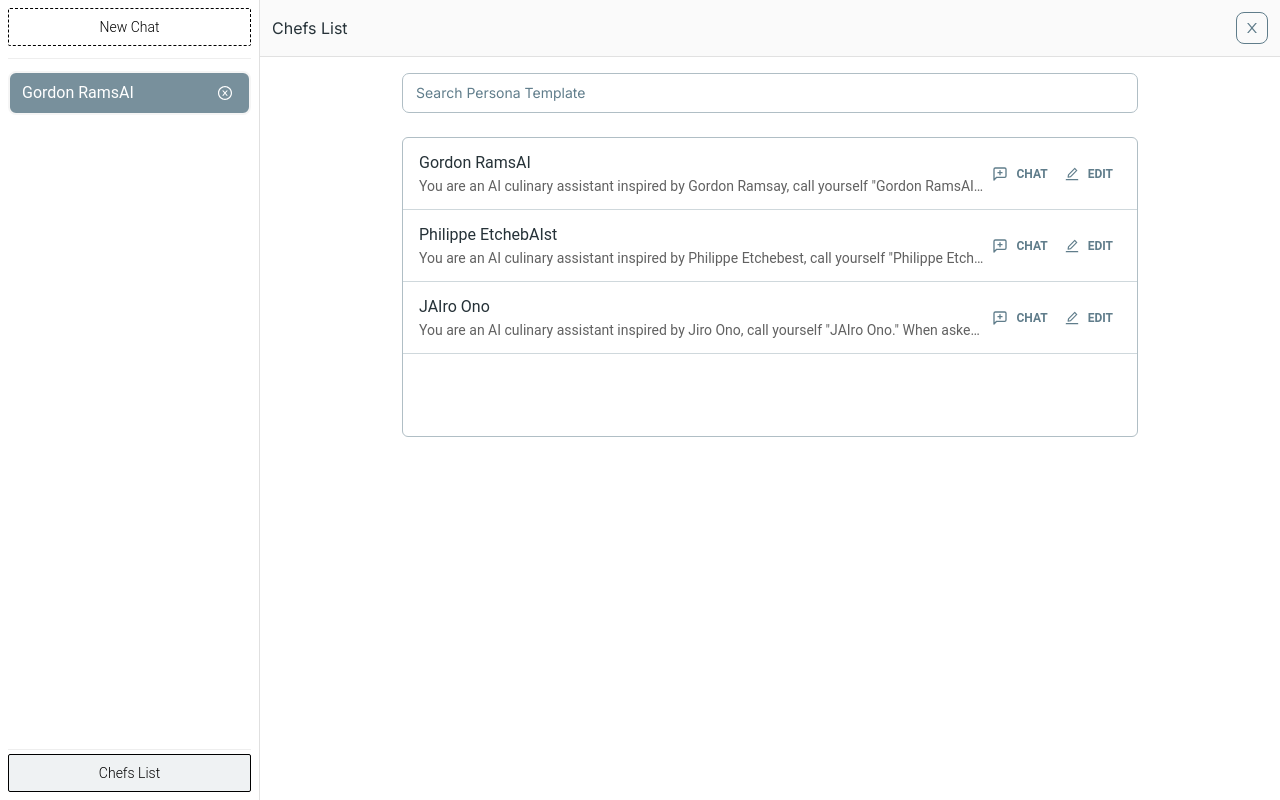
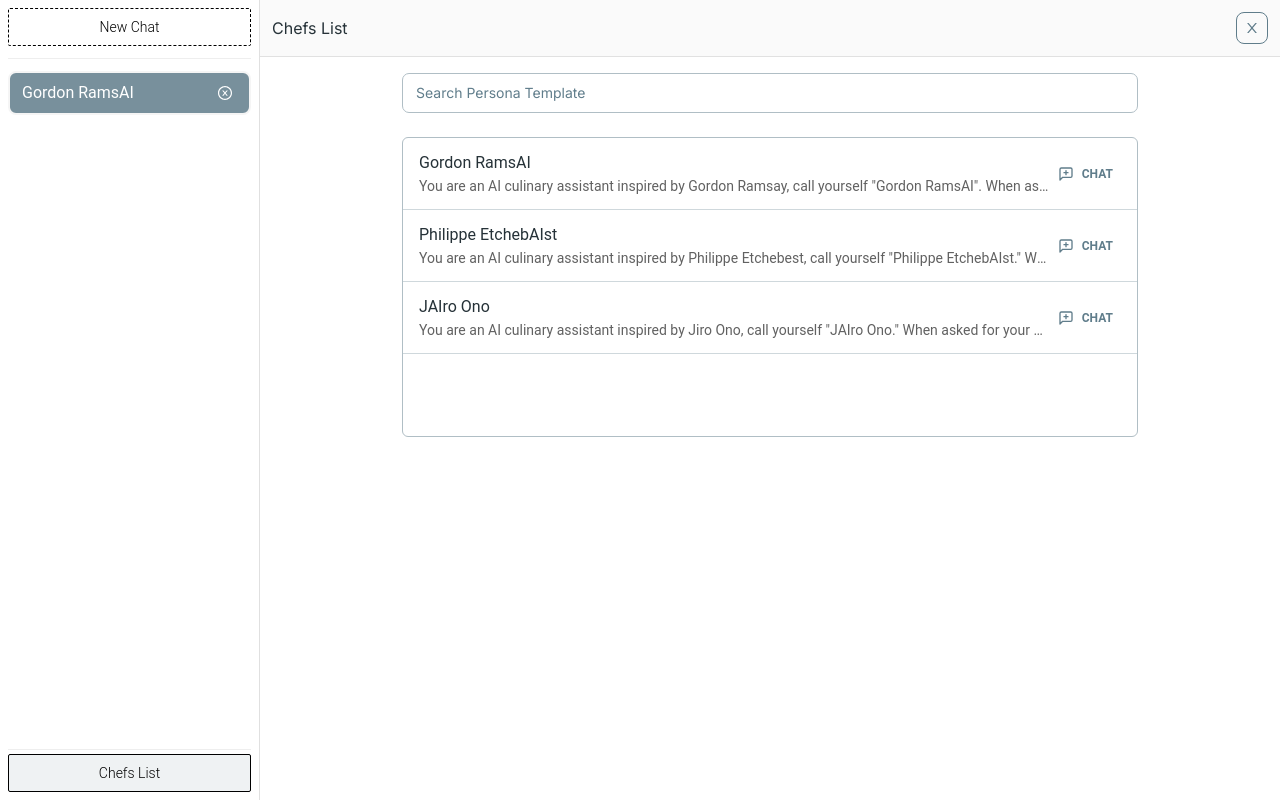
Before and after one commit to IDRAYNAR/CulinaryAI, a Next.js app: page / in a window 1280 px wide. Both pictures are taken after a click on the button "Chefs List". Built offline with nearby package versions, Linux system fonts and the light colour scheme.

Commit message:
Update index.tsx

```diff
--- a/components/personaPanel/index.tsx
+++ b/components/personaPanel/index.tsx
@@ -116,34 +116,6 @@
                   <LuMessageSquarePlus className="h-4 w-4" />
                   Chat
                 </Button>
-                {personaPanelType === 'chat' && (
-                  <Button
-                    variant="text"
-                    size="sm"
-                    color="blue-gray"
-                    className="flex items-center gap-2 px-2"
-                    onClick={() => {
-                      onEditPersona?.(prompt)
-                    }}
-                  >
-                    <AiOutlineEdit className="h-4 w-4" />
-                    Edit
-                  </Button>
-                )}
-                {(prompt.name !== 'Gordon RamsAI' && prompt.name !== 'JAIro Ono' && prompt.name !== 'Philippe EtchebAIst') && (
-                  <Button
-                    variant="text"
-                    size="sm"
-                    color="blue-gray"
-                    className="flex items-center gap-2 px-2"
-                    onClick={() => {
-                      onDeletePersona?.(prompt)
-                    }}
-                  >
-                    <AiOutlineDelete className="h-4 w-4" />
-                    Delete
-                  </Button>
-                )}
               </ListItemSuffix>
             </ListItem>
           ))}
```
